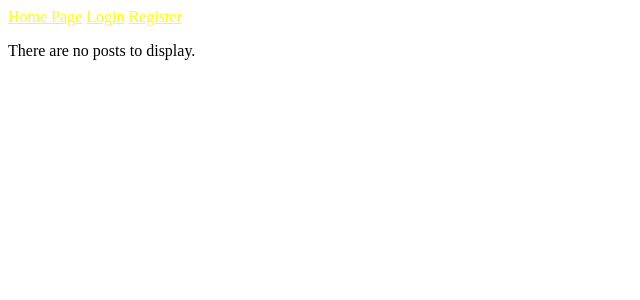
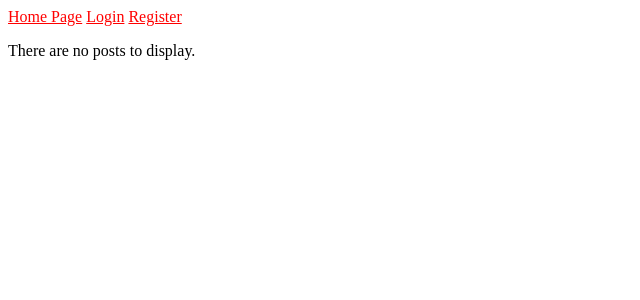
Before and after one commit to MRLewisR/JenkinsFlask, a Flask app: page / in a window 1280 px wide. Shown: the top 300 px of the page, without its empty margins (0-640 px from the left). Run offline with Flask 2, Linux system fonts and the light colour scheme; data that the repository does not hold is empty.

Commit message:
Update index.html

```diff
--- a/application/templates/index.html
+++ b/application/templates/index.html
@@ -4,6 +4,11 @@
     <meta charset="UTF-8">
     <title>Flask App</title>
     <link rel="stylesheet" text="text/css" href="https://github.com/MRLewisR/JenkinsFlask/blob/main/application/templates/style.css" />
+    <style>
+      a {
+        color: red
+      }
+    </style>
   </head>
   <body>
     <nav>
```
